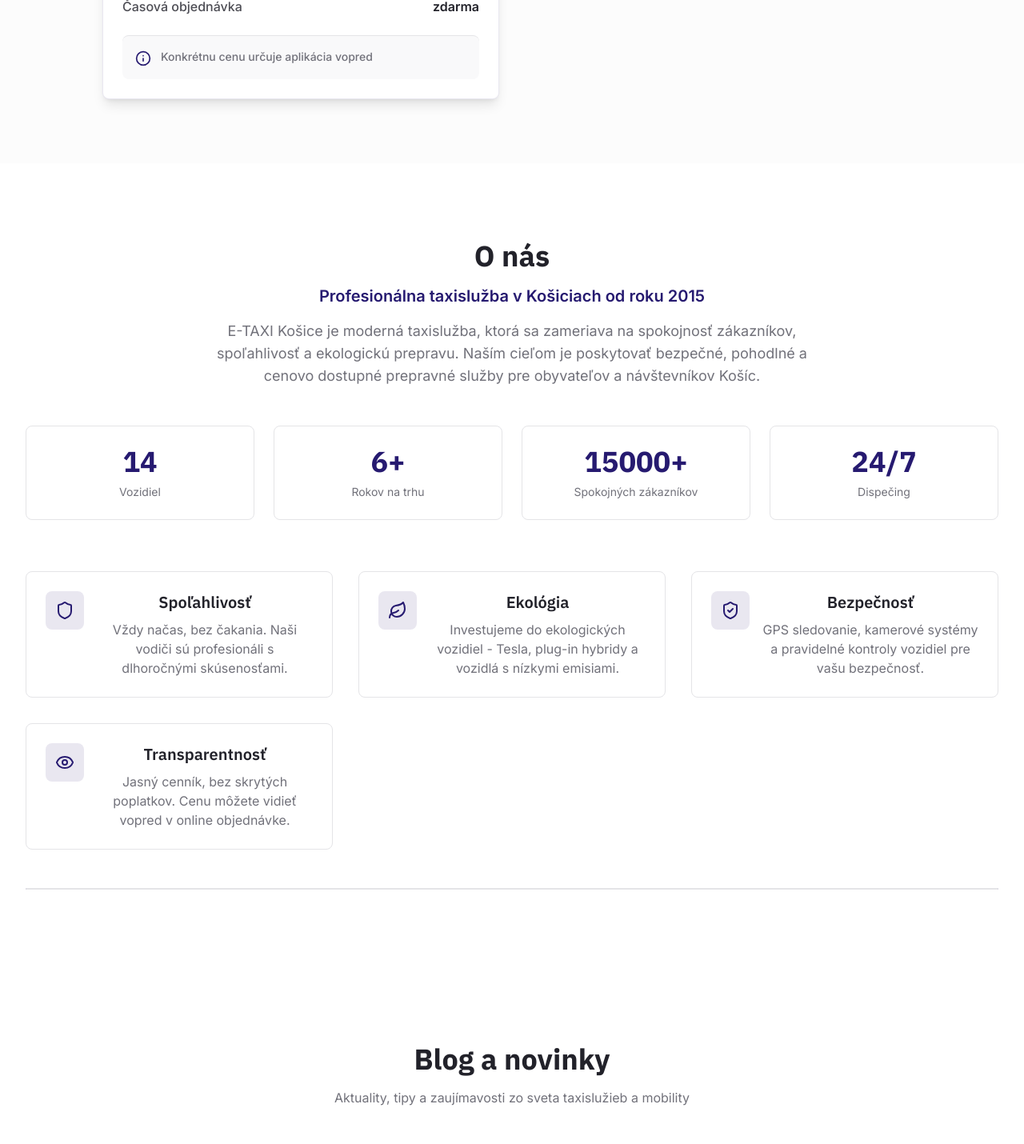
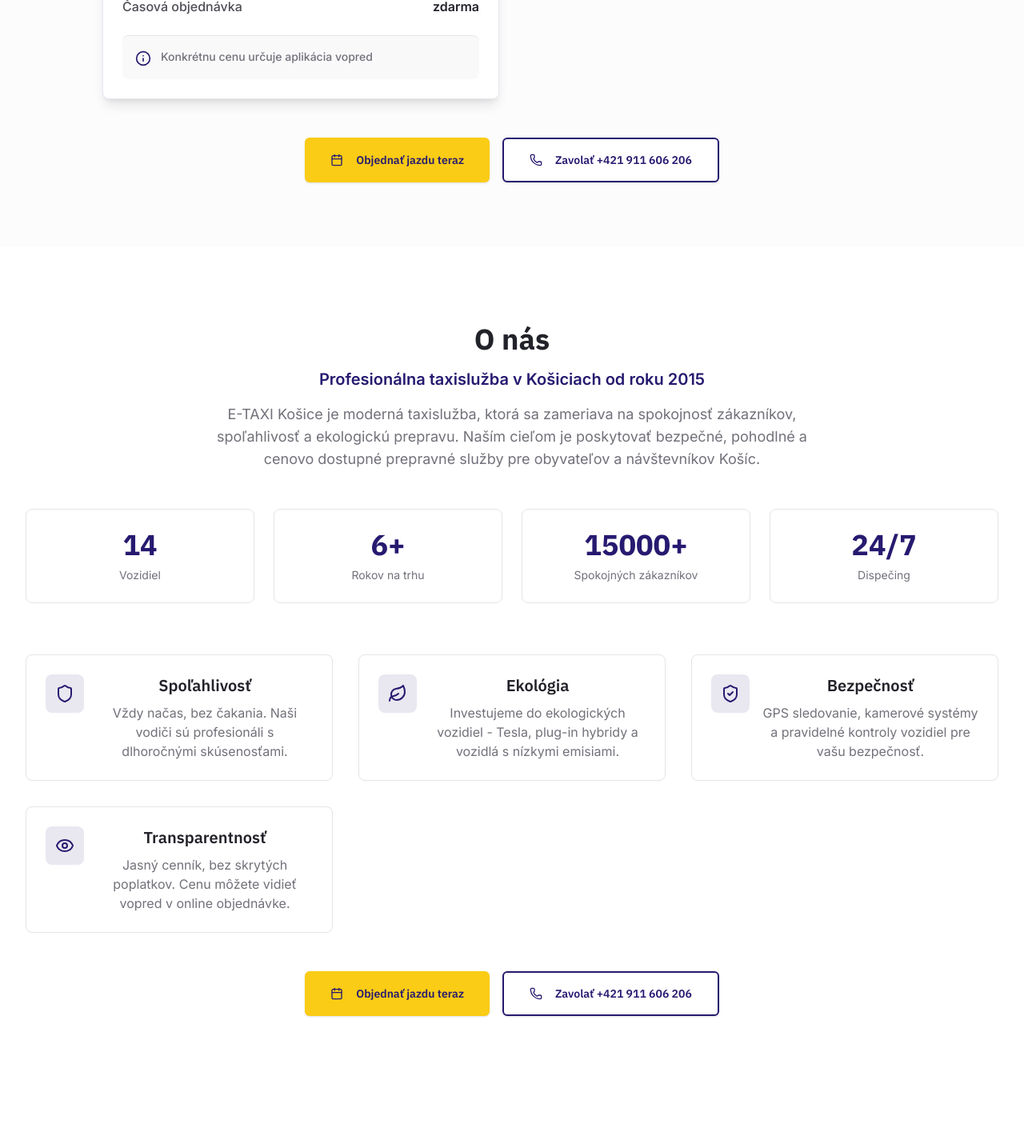
Before and after one commit to peterbejcek/sg-5ee718f3-49be-42fb-857b-8ae5c6e22001-1777794411, a Next.js app: page / in a window 1280 px wide. Shown: the part 3729-5159 px from the top of the page at 80% size. Built offline with nearby package versions, Linux system fonts and the light colour scheme.

Commit message:
feat(ui): add contact buttons to pricing and about sections

```diff
--- a/src/components/AboutSection.tsx
+++ b/src/components/AboutSection.tsx
@@ -1,7 +1,8 @@
 import { aboutData } from "@/data/about";
-import { Shield, Leaf, ShieldCheck, Eye, Phone, Mail, MapPin } from "lucide-react";
+import { Shield, Leaf, ShieldCheck, Eye, Phone, Mail, MapPin, Calendar } from "lucide-react";
 import { Card, CardContent } from "@/components/ui/card";
 import { Badge } from "@/components/ui/badge";
+import { Button } from "@/components/ui/button";
 import { motion } from "framer-motion";
 
 const iconMap = {
@@ -97,40 +98,20 @@
           })}
         </motion.div>
 
-        <Card className="bg-primary text-primary-foreground">
-
-
-
-
-
-
-
-
-
-
-
-
-
-
-
-
-
-
-
-
-
-
-
-
-
-
-
-
-
-
-
-
-        </Card>
+        <div className="flex flex-col sm:flex-row gap-4 justify-center mt-12">
+          <a href="#objednavka">
+            <Button size="lg" className="w-full sm:w-auto h-14 px-8 bg-yellow-400 hover:bg-yellow-500 text-primary font-display font-semibold">
+              <Calendar className="w-5 h-5 mr-2" />
+              Objednať jazdu teraz
+            </Button>
+          </a>
+          <a href="tel:+421911606206">
+            <Button size="lg" className="w-full sm:w-auto h-14 px-8 bg-white hover:bg-white/90 text-primary border-2 border-primary font-display font-semibold">
+              <Phone className="w-5 h-5 mr-2" />
+              Zavolať +421 911 606 206
+            </Button>
+          </a>
+        </div>
       </div>
     </section>);
 
--- a/src/components/PricingSection.tsx
+++ b/src/components/PricingSection.tsx
@@ -1,7 +1,8 @@
 import { pricingData } from "@/data/pricing";
 import { Card, CardContent, CardHeader, CardTitle } from "@/components/ui/card";
-import { Plane, Car, Info } from "lucide-react";
+import { Plane, Car, Info, Phone, Calendar } from "lucide-react";
 import { motion } from "framer-motion";
+import { Button } from "@/components/ui/button";
 
 export function PricingSection() {
   return (
@@ -96,6 +97,21 @@
             </Card>
           </motion.div>
         </motion.div>
+
+        <div className="flex flex-col sm:flex-row gap-4 justify-center mt-12">
+          <a href="#objednavka">
+            <Button size="lg" className="w-full sm:w-auto h-14 px-8 bg-yellow-400 hover:bg-yellow-500 text-primary font-display font-semibold">
+              <Calendar className="w-5 h-5 mr-2" />
+              Objednať jazdu teraz
+            </Button>
+          </a>
+          <a href="tel:+421911606206">
+            <Button size="lg" className="w-full sm:w-auto h-14 px-8 bg-white hover:bg-white/90 text-primary border-2 border-primary font-display font-semibold">
+              <Phone className="w-5 h-5 mr-2" />
+              Zavolať +421 911 606 206
+            </Button>
+          </a>
+        </div>
       </div>
     </motion.section>
   );
```
